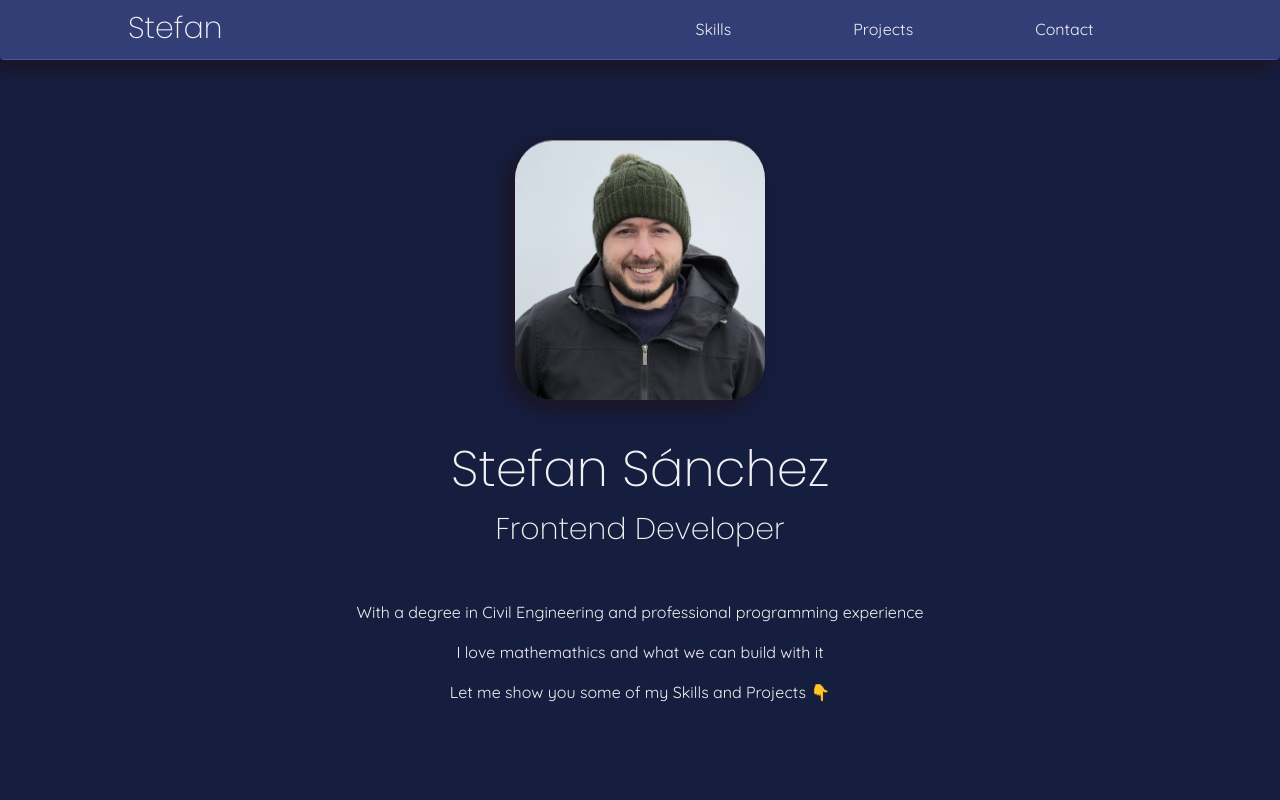
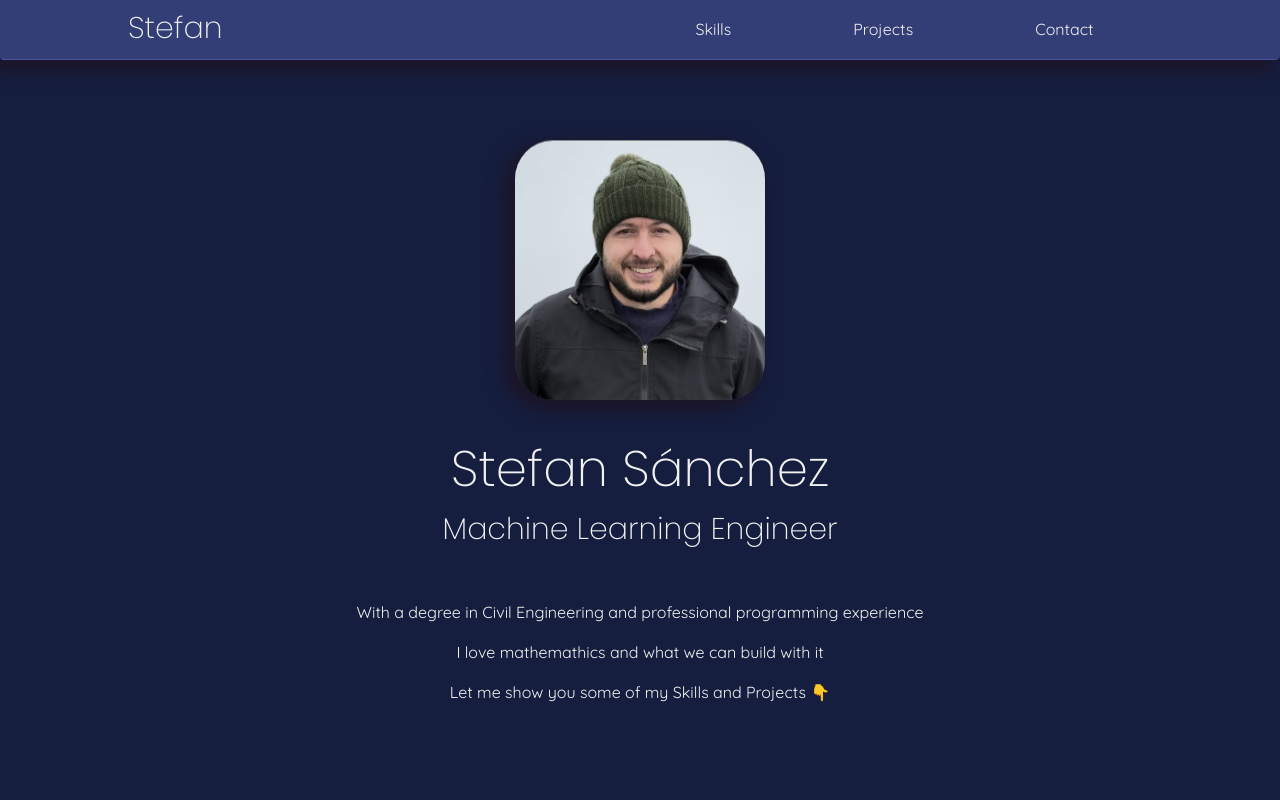
Before and after one commit to StefanSan26/Portfolio, a website built with webpack: page public/index.html in a window 1280 px wide. Shown: the top 800 px of the page. Built offline with nearby package versions, Linux system fonts and the light colour scheme; files whose address does not match are found by name.

```diff
--- a/public/index.html
+++ b/public/index.html
@@ -112,7 +112,7 @@
                     <img src="assets/images/gh-profile.avif" alt="" />
                 </div>
                 <h1 class="home__name">Stefan Sánchez</h1>
-                <h3 class="home__profession">Frontend Developer</h3>
+                <h3 class="home__profession">Machine Learning Engineer</h3>
                 <p class="home__description">
                     With a degree in Civil Engineering and professional                    programming experience<br />
                     I love mathemathics and what we can build with it<br />
```
